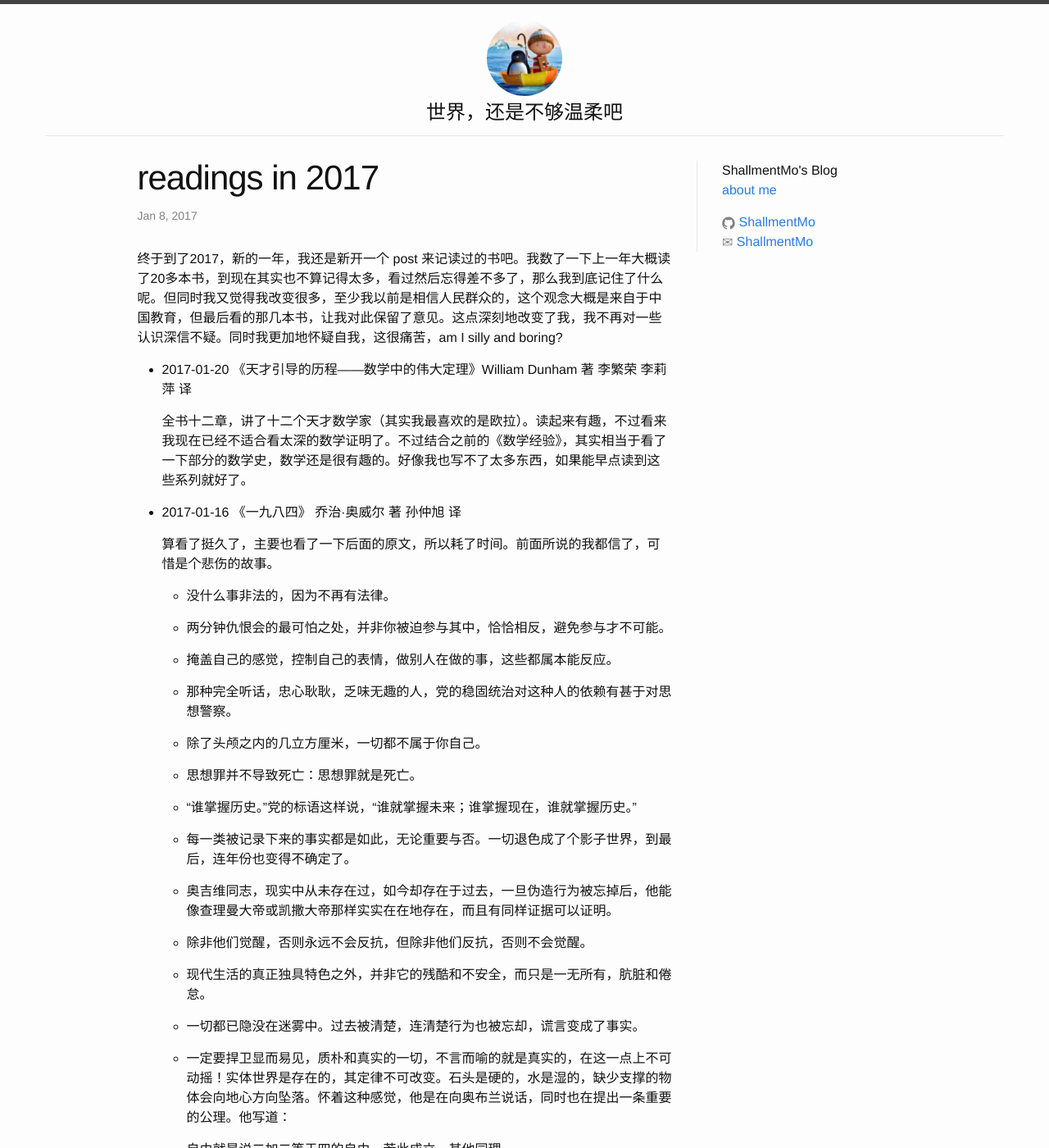
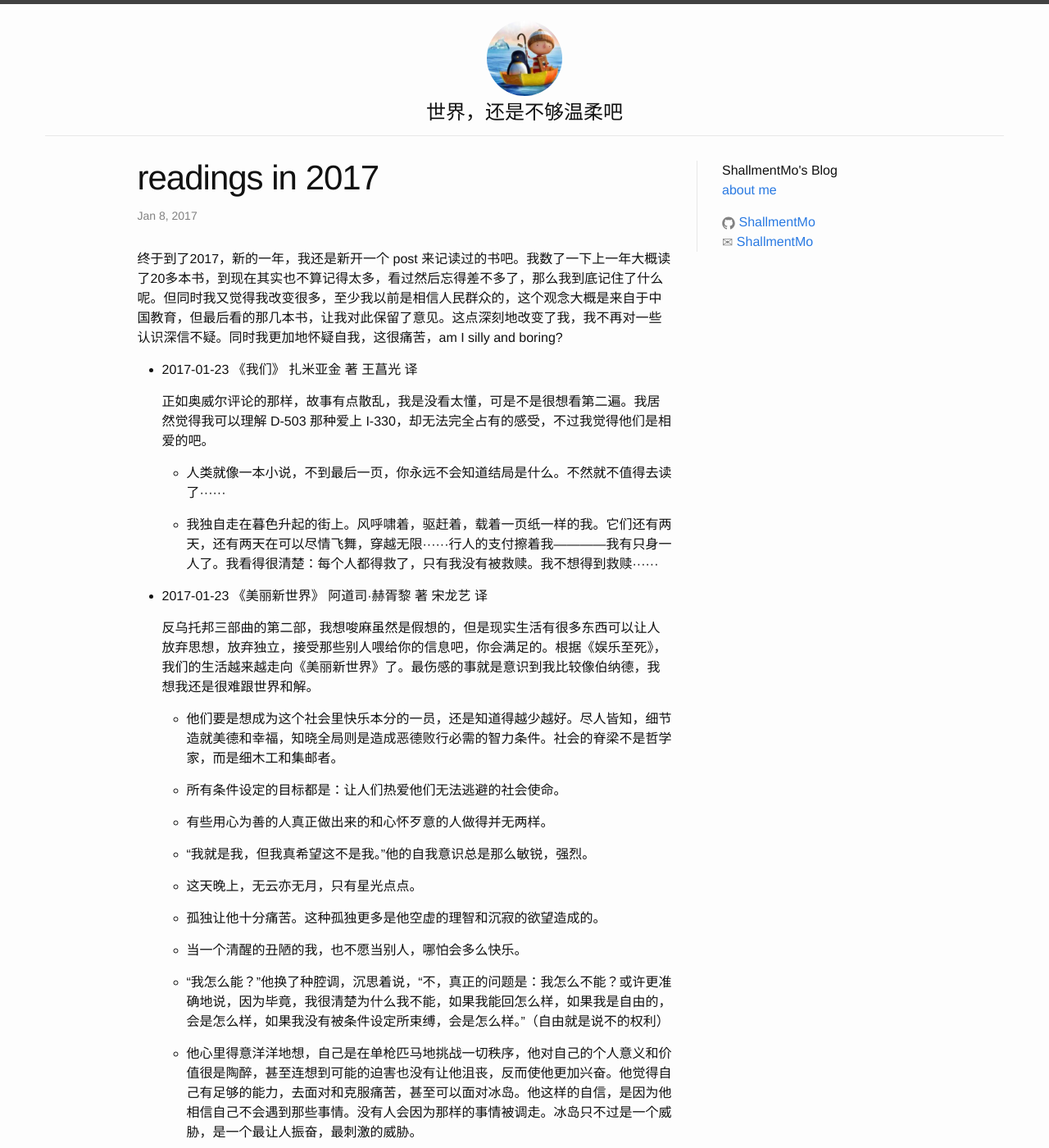
Before and after one commit to ShallmentMo/shallmentmo.github.com, a Jekyll site: the page built from _posts/2017-01-08-readings-in-2017.md, in a window 1280 px wide and 1400 px high. Shown: the whole window at 82% size. Built offline with Jekyll 4.4.1, drawn with Linux system fonts in a browser that asks for light colours; some of the changed text lies outside the part shown.

Commit message:
add 2017-01-23 reading

```diff
--- a/_posts/2017-01-08-readings-in-2017.md
+++ b/_posts/2017-01-08-readings-in-2017.md
@@ -6,6 +6,44 @@ categories: jekyll update
 ---
 
 终于到了2017，新的一年，我还是新开一个 post 来记读过的书吧。我数了一下上一年大概读了20多本书，到现在其实也不算记得太多，看过然后忘得差不多了，那么我到底记住了什么呢。但同时我又觉得我改变很多，至少我以前是相信人民群众的，这个观念大概是来自于中国教育，但最后看的那几本书，让我对此保留了意见。这点深刻地改变了我，我不再对一些认识深信不疑。同时我更加地怀疑自我，这很痛苦，am I silly and boring?
+
+* 2017-01-23 《我们》 扎米亚金 著 王菖光 译
+
+  正如奥威尔评论的那样，故事有点散乱，我是没看太懂，可是不是很想看第二遍。我居然觉得我可以理解 D-503 那种爱上 I-330，却无法完全占有的感受，不过我觉得他们是相爱的吧。
+
+  * 人类就像一本小说，不到最后一页，你永远不会知道结局是什么。不然就不值得去读了······
+
+  * 我独自走在暮色升起的街上。风呼啸着，驱赶着，载着一页纸一样的我。它们还有两天，还有两天在可以尽情飞舞，穿越无限······行人的支付擦着我————我有只身一人了。我看得很清楚：每个人都得救了，只有我没有被救赎。我不想得到救赎······
+
+* 2017-01-23 《美丽新世界》 阿道司·赫胥黎 著 宋龙艺 译
+
+  反乌托邦三部曲的第二部，我想唆麻虽然是假想的，但是现实生活有很多东西可以让人放弃思想，放弃独立，接受那些别人喂给你的信息吧，你会满足的。根据《娱乐至死》，我们的生活越来越走向《美丽新世界》了。最伤感的事就是意识到我比较像伯纳德，我想我还是很难跟世界和解。
+
+  * 他们要是想成为这个社会里快乐本分的一员，还是知道得越少越好。尽人皆知，细节造就美德和幸福，知晓全局则是造成恶德败行必需的智力条件。社会的脊梁不是哲学家，而是细木工和集邮者。
+
+  * 所有条件设定的目标都是：让人们热爱他们无法逃避的社会使命。
+
+  * 有些用心为善的人真正做出来的和心怀歹意的人做得并无两样。
+
+  * “我就是我，但我真希望这不是我。”他的自我意识总是那么敏锐，强烈。
+
+  * 这天晚上，无云亦无月，只有星光点点。
+
+  * 孤独让他十分痛苦。这种孤独更多是他空虚的理智和沉寂的欲望造成的。
+
+  * 当一个清醒的丑陋的我，也不愿当别人，哪怕会多么快乐。
+
+  * “我怎么能？”他换了种腔调，沉思着说，“不，真正的问题是：我怎么不能？或许更准确地说，因为毕竟，我很清楚为什么我不能，如果我能回怎么样，如果我是自由的，会是怎么样，如果我没有被条件设定所束缚，会是怎么样。”（自由就是说不的权利）
+
+  * 他心里得意洋洋地想，自己是在单枪匹马地挑战一切秩序，他对自己的个人意义和价值很是陶醉，甚至连想到可能的迫害也没有让他沮丧，反而使他更加兴奋。他觉得自己有足够的能力，去面对和克服痛苦，甚至可以面对冰岛。他这样的自信，是因为他相信自己不会遇到那些事情。没有人会因为那样的事情被调走。冰岛只不过是一个威胁，是一个最让人振奋，最刺激的威胁。
+
+  * 现在，那威胁真真切切成了现实。伯纳德恐惧极了。那种想象的斯多葛派的坦然，那种理论化的勇气，现在一丝都不剩了。
+
+  * 要是一个人与众不同，他就注定是孤独的。
+
+  * 血液比衣着持久，正如要用心灵来装饰美貌。
+
+  * 你们不想自由，不想做真正的人吗？
 
 * 2017-01-20 《天才引导的历程——数学中的伟大定理》William Dunham 著 李繁荣 李莉萍 译
 
```
Also changed, not shown: Gemfile.lock.
